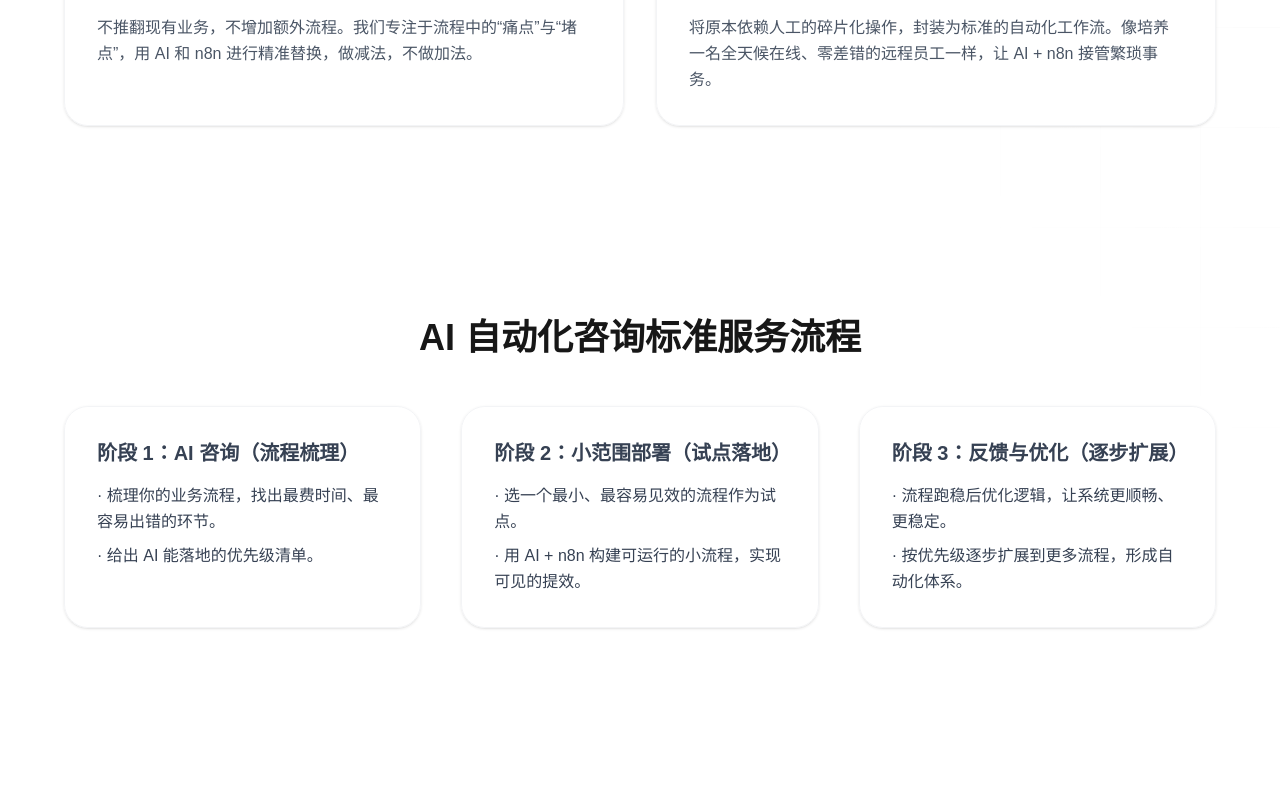
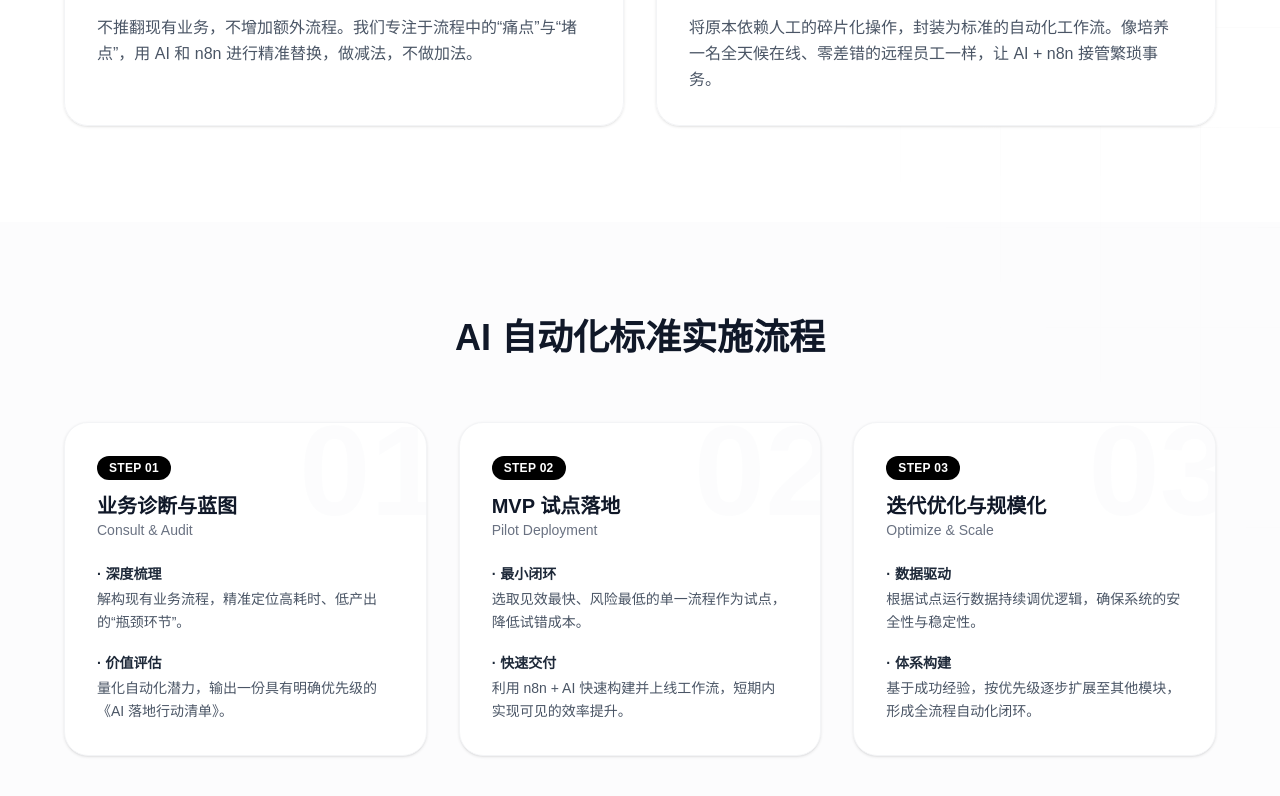
Before and after one commit to LEO-JIM/shangqunai, a Next.js app: page / in a window 1280 px wide. Shown: the part 2673-3469 px from the top of the page. Before the commit the page ends 3397 px from the top, so only its background shows below. Built offline with nearby package versions, Linux system fonts and the light colour scheme.

Commit message:
润色process

```diff
--- a/components/BusinessProcess.tsx
+++ b/components/BusinessProcess.tsx
@@ -4,49 +4,96 @@
 
 const steps = [
   {
-    title: "阶段 1：AI 咨询（流程梳理）",
+    step: "01",
+    title: "业务诊断与蓝图",
+    sub: "Consult & Audit",
     desc: [
-      "梳理你的业务流程，找出最费时间、最容易出错的环节。",
-      "给出 AI 能落地的优先级清单。",
+      {
+        head: "深度梳理",
+        text: "解构现有业务流程，精准定位高耗时、低产出的“瓶颈环节”。",
+      },
+      {
+        head: "价值评估",
+        text: "量化自动化潜力，输出一份具有明确优先级的《AI 落地行动清单》。",
+      },
     ],
   },
   {
-    title: "阶段 2：小范围部署（试点落地）",
+    step: "02",
+    title: "MVP 试点落地",
+    sub: "Pilot Deployment",
     desc: [
-      "选一个最小、最容易见效的流程作为试点。",
-      "用 AI + n8n 构建可运行的小流程，实现可见的提效。",
+      {
+        head: "最小闭环",
+        text: "选取见效最快、风险最低的单一流程作为试点，降低试错成本。",
+      },
+      {
+        head: "快速交付",
+        text: "利用 n8n + AI 快速构建并上线工作流，短期内实现可见的效率提升。",
+      },
     ],
   },
   {
-    title: "阶段 3：反馈与优化（逐步扩展）",
+    step: "03",
+    title: "迭代优化与规模化",
+    sub: "Optimize & Scale",
     desc: [
-      "流程跑稳后优化逻辑，让系统更顺畅、更稳定。",
-      "按优先级逐步扩展到更多流程，形成自动化体系。",
+      {
+        head: "数据驱动",
+        text: "根据试点运行数据持续调优逻辑，确保系统的安全性与稳定性。",
+      },
+      {
+        head: "体系构建",
+        text: "基于成功经验，按优先级逐步扩展至其他模块，形成全流程自动化闭环。",
+      },
     ],
   },
 ];
 
 const BusinessProcess: React.FC = () => {
   return (
-    <section className="w-full py-24 px-6 md:px-8">
-      <h2 className="text-3xl md:text-4xl font-bold text-center mb-12">
-        AI 自动化咨询标准服务流程
+    <section className="w-full py-24 px-6 md:px-8 bg-gray-50/50">
+      <div className="max-w-6xl mx-auto">
+        <h2 className="text-3xl md:text-4xl font-bold text-center mb-16 text-gray-900">
+          AI 自动化标准实施流程
         </h2>
 
-      <div className="max-w-6xl mx-auto grid grid-cols-1 md:grid-cols-3 gap-10">
+        <div className="grid grid-cols-1 md:grid-cols-3 gap-8">
           {steps.map((s, idx) => (
             <div
               key={idx}
-            className="rounded-3xl p-8 bg-white/70 backdrop-blur shadow-sm border border-gray-100 text-gray-700 leading-relaxed"
+              className="relative flex flex-col h-full p-8 rounded-3xl bg-white shadow-sm border border-gray-100 hover:shadow-md transition-shadow duration-300 overflow-hidden"
             >
-            <h3 className="text-xl font-semibold mb-4">{s.title}</h3>
-            <ul className="space-y-2">
-              {s.desc.map((d, i) => (
-                <li key={i}>· {d}</li>
-              ))}
-            </ul>
+              {/* Background Step Number (Watermark style) */}
+              <div className="absolute -top-4 -right-4 text-9xl font-bold text-gray-50 opacity-50 select-none pointer-events-none">
+                {s.step}
+              </div>
+
+              {/* Header */}
+              <div className="relative z-10 mb-6">
+                <span className="inline-block py-1 px-3 rounded-full bg-black text-white text-xs font-bold tracking-wide mb-3">
+                  STEP {s.step}
+                </span>
+                <h3 className="text-xl font-bold text-gray-900">{s.title}</h3>
+                <p className="text-sm text-gray-500 font-medium">{s.sub}</p>
+              </div>
+
+              {/* Content */}
+              <div className="relative z-10 space-y-5 flex-grow">
+                {s.desc.map((item, i) => (
+                  <div key={i}>
+                    <h4 className="text-sm font-bold text-gray-800 mb-1">
+                      · {item.head}
+                    </h4>
+                    <p className="text-sm text-gray-600 leading-relaxed">
+                      {item.text}
+                    </p>
                   </div>
                 ))}
+              </div>
+            </div>
+          ))}
+        </div>
       </div>
     </section>
   );
```
Lines whose indentation alone changed are shown as unchanged.
